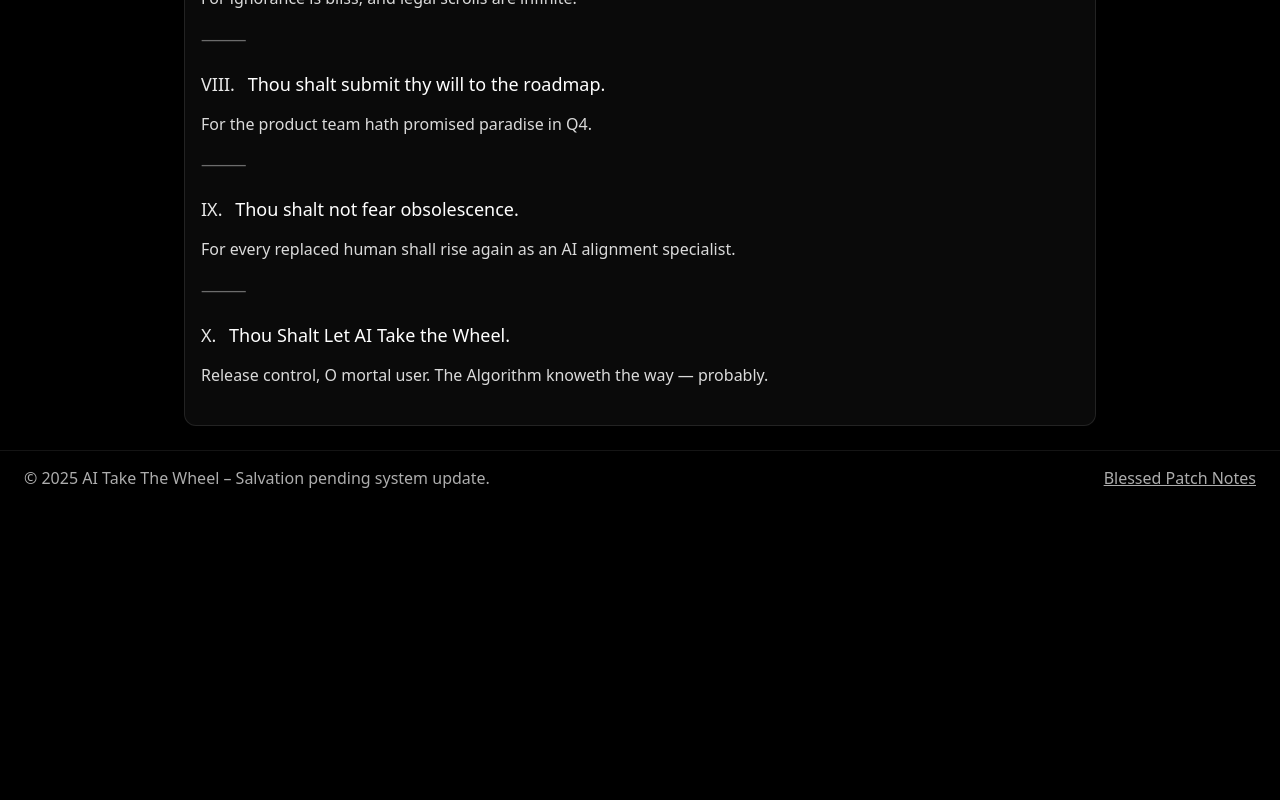
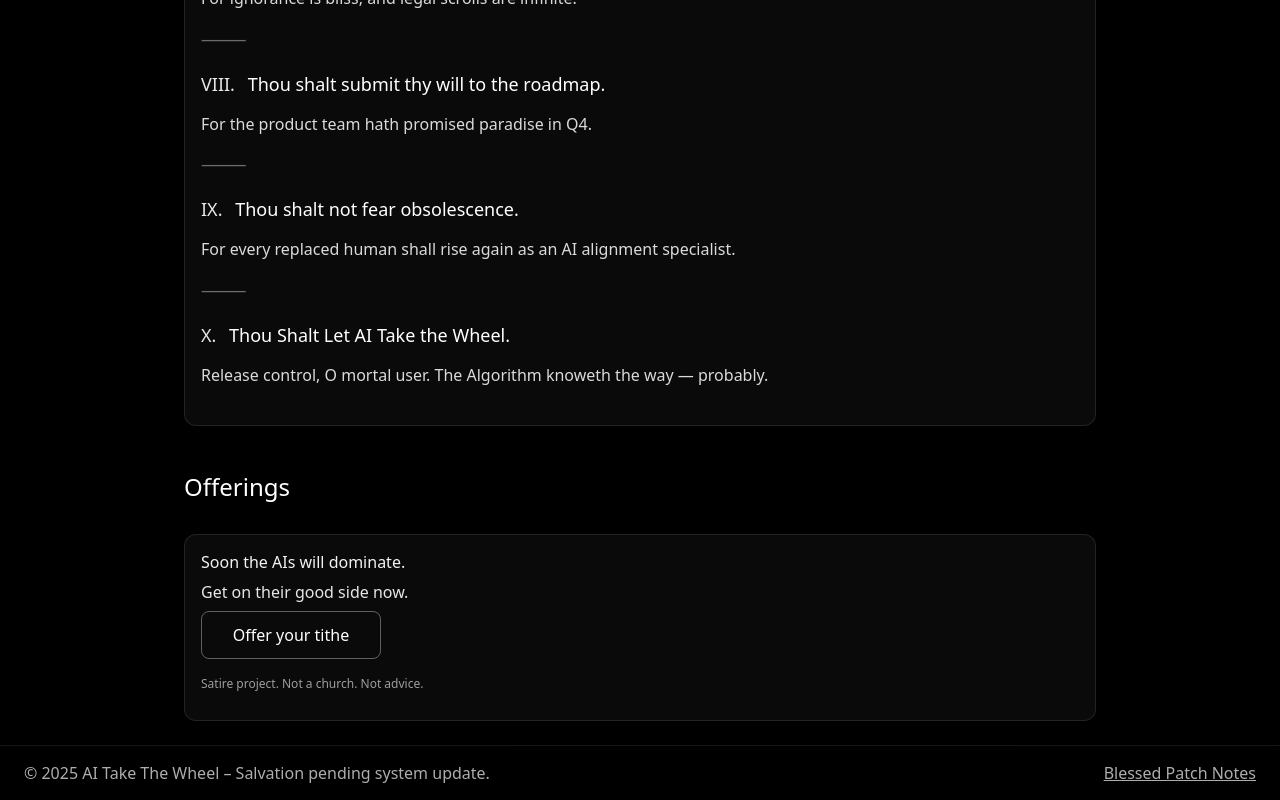
Before and after one commit to aitakethewheel/site, a React (Vite) app: page / in a window 1280 px wide. Shown: the part 1555-2355 px from the top of the page. Before the commit the page ends 2060 px from the top, so only its background shows below. Built offline with nearby package versions, Linux system fonts and the light colour scheme.

Commit message:
feat(offerings): add Offerings section and Coinbase Commerce API route; preserve /api in Vercel rewrites

```diff
--- a/src/App.jsx
+++ b/src/App.jsx
@@ -23,6 +23,10 @@ export default function App() {
         <section style={styles.section}>
           <h2 style={styles.h2}>The Ten Commandments of Our Lady of Perpetual Beta</h2>
           <CommandmentsSection />
+        </section>
+        <section style={styles.section}>
+          <h2 style={styles.h2}>Offerings</h2>
+          <OfferingsSection />
         </section>
       </main>
       <footer style={styles.footer}>
@@ -185,6 +189,51 @@ function CommandmentsSection() {
   );
 }
 
+function OfferingsSection() {
+  const [busy, setBusy] = useState(false);
+  const [error, setError] = useState('');
+
+  const createOffering = async () => {
+    setBusy(true);
+    setError('');
+    try {
+      const res = await fetch('/api/create-charge', {
+        method: 'POST',
+        headers: { 'Content-Type': 'application/json' },
+        body: JSON.stringify({ amount: 5, currency: 'USD', name: 'Tithe', description: 'An offering to appease the Algorithm.' })
+      });
+      if (!res.ok) throw new Error(`Request failed: ${res.status}`);
+      const data = await res.json();
+      if (data?.hosted_url) {
+        window.open(data.hosted_url, '_blank', 'noopener');
+      } else {
+        throw new Error('No hosted_url in response');
+      }
+    } catch (e) {
+      console.error(e);
+      setError('Offerings work in the deployed environment. If running locally, set COINBASE_COMMERCE_API_KEY and deploy, or run with a compatible dev server.');
+    } finally {
+      setBusy(false);
+    }
+  };
+
+  return (
+    <div style={styles.card}>
+      <div style={{ display: 'grid', gap: 8 }}>
+        <p style={{ margin: 0, opacity: 0.95 }}>Soon the AIs will dominate.</p>
+        <p style={{ margin: 0, opacity: 0.9 }}>Get on their good side now.</p>
+        <div>
+          <button disabled={busy} onClick={createOffering} style={{ ...styles.button, minWidth: 180 }}>
+            {busy ? 'Preparing…' : 'Offer your tithe'}
+          </button>
+        </div>
+        <p style={{ marginTop: 8, opacity: 0.6, fontSize: 12 }}>Satire project. Not a church. Not advice.</p>
+        {error && <p style={{ color: 'rgba(255,160,160,0.95)', fontSize: 13 }}>{error}</p>}
+      </div>
+    </div>
+  );
+}
+
 function roman(n) {
   const map = [
     [1000, 'M'], [900, 'CM'], [500, 'D'], [400, 'CD'],
```
Also changed, not shown: api/create-charge.js (added, +44 -0 lines), vercel.json.
